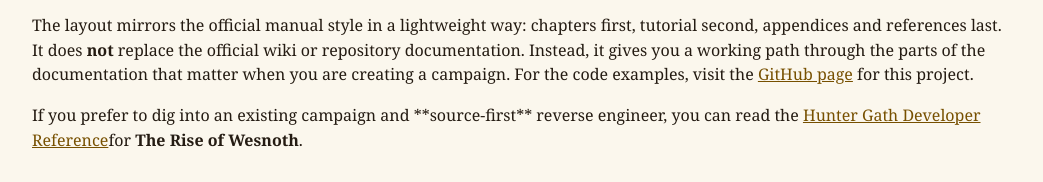
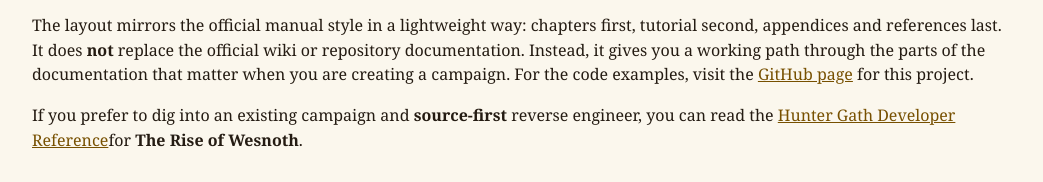
Before and after one commit to hunter-gath/wesnoth-campaign-dev-guide, a plain HTML site: page index.html in a window 1280 px wide. Shown: the part 2499-2681 px from the top of the page, without its empty margins (118-1161 px from the left). Drawn offline with Linux system fonts and the light colour scheme.

```diff
--- a/index.html
+++ b/index.html
@@ -341,7 +341,7 @@
 visit the <a href="https://github.com/hunter-gath/wesnoth-campaign-dev-guide">GitHub page</a>
 for this project.</p>
 <p>
-If you prefer to dig into an existing campaign and **source-first** reverse engineer,
+If you prefer to dig into an existing campaign and <b>source-first</b> reverse engineer,
 you can read the <a href="https://hunter-gath.github.io/wesnoth-campaign-dev-guide/The_Rise_of_Wesnoth/index.html">Hunter Gath Developer Reference</a>for <b>The Rise of Wesnoth</b>.
 
 </p>
```
